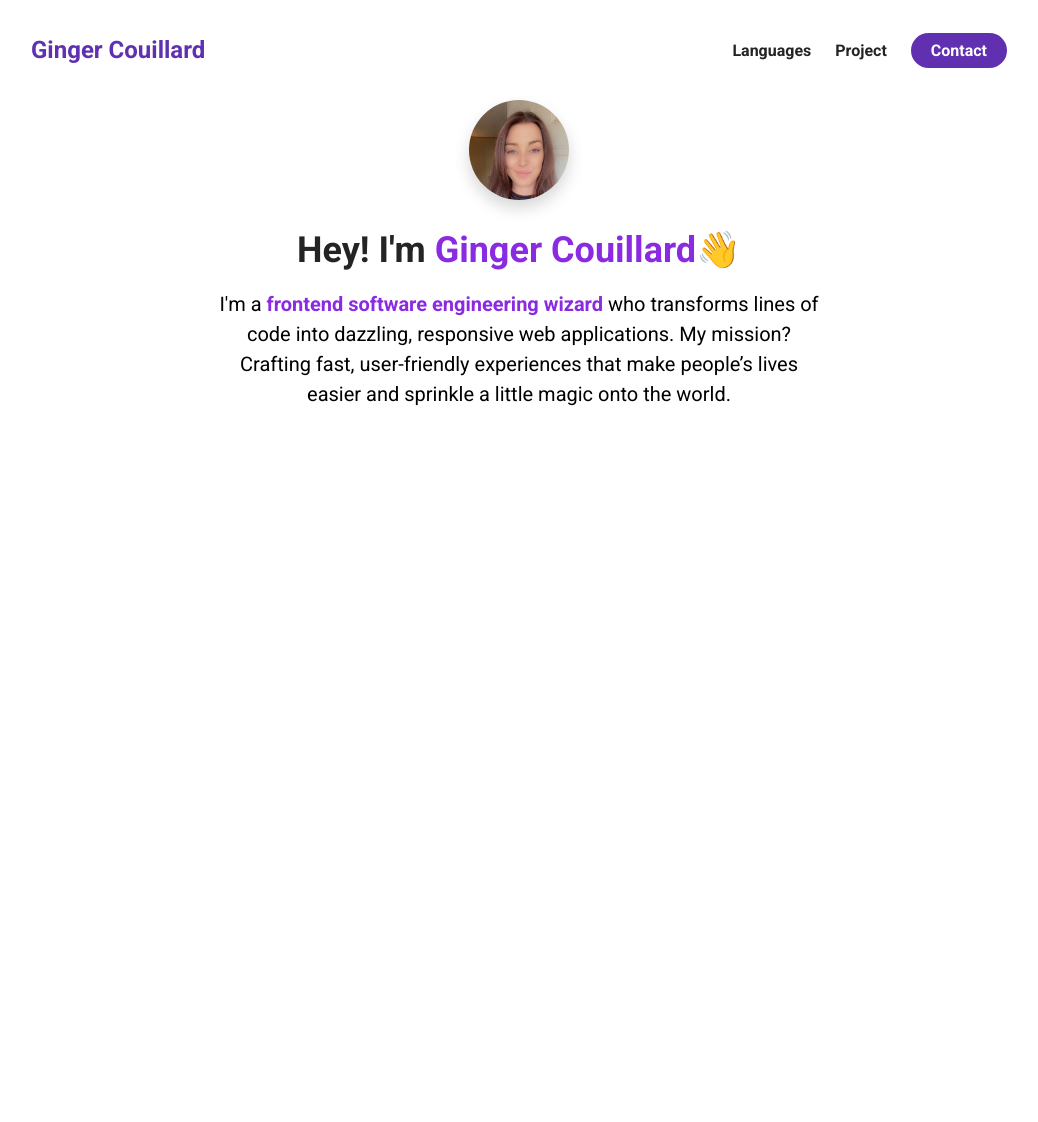
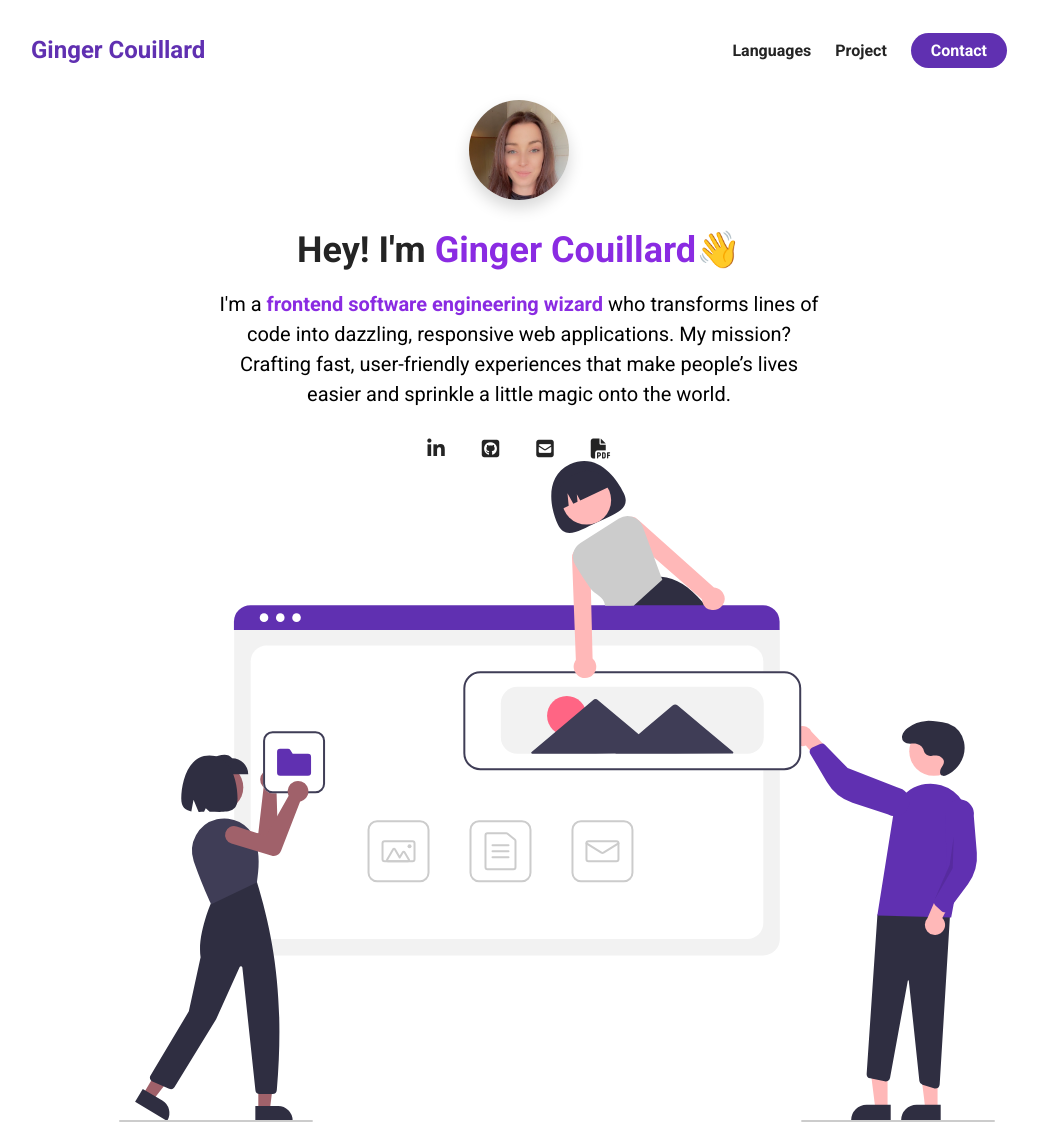
Before and after one commit to gingerbread33/portfolio-tutorial, a plain HTML site: page index.html in a window 1280 px wide. Shown: the whole page, without its empty margins (121-1159 px from the left). Before the commit the page ends 800 px from the top, so only its background shows below. Drawn offline with Linux system fonts and the light colour scheme.

Commit message:
portfolio update 3

```diff
--- a/index.html
+++ b/index.html
@@ -5,8 +5,12 @@
     <meta name="viewport" content="width=device-width, initial-scale=1.0" />
     <title>Ginger Couillard</title>
     <link rel="stylesheet" href="styles.css" />
-    <script src="https://kit.fontawesome.com/e702cd7e78.js" crossorigin="anonymous"></script>
+    <script
+      src="https://kit.fontawesome.com/e702cd7e78.js"
+      crossorigin="anonymous"
+    ></script>
   </head>
+
   <body>
     <section id="about-me">
       <nav>
@@ -37,19 +41,43 @@
         <div class="about-me__info row">
           <div class="about-me__info--container">
             <figure class="about-me__picture--mask">
-              <img src="assets/Ginger.JPG" class="about-me__picture" alt="Picture of Me!" />
+              <img
+                src="assets/Ginger.JPG"
+                class="about-me__picture"
+                alt="Picture of Me!"
+              />
             </figure>
             <h1 class="about-me__info--title">
               Hey! I'm <span class="text--purple">Ginger Couillard</span>👋
             </h1>
             <p class="about-me__info--para">
-              I'm a <strong class="text--purple">frontend software engineering wizard</strong> who
-              transforms lines of code into dazzling, responsive web
+              I'm a
+              <strong class="text--purple"
+                >frontend software engineering wizard</strong
+              >
+              who transforms lines of code into dazzling, responsive web
               applications. My mission? Crafting fast, user-friendly experiences
               that make people’s lives easier and sprinkle a little magic onto
               the world.
             </p>
+            <div class="about-me__links">
+              <a href="" class="about-me__link">
+                <i class="fa-brands fa-linkedin-in"></i>
+              </a>
+              <a href="" class="about-me__link">
+                <i class="fa-brands fa-square-github"></i>
+              </a>
+              <a href="" class="about-me__link">
+                <i class="fa-solid fa-square-envelope"></i>
+              </a>
+              <a href="" class="about-me__link">
+                <i class="fa-solid fa-file-pdf"></i>
+              </a>
+            </div>
           </div>
+          <figure class="about-me__img--container">
+            <img src="assets/undraw_websites.svg" alt="" />
+          </figure>
         </div>
       </div>
     </section>
--- a/styles.css
+++ b/styles.css
@@ -94,6 +94,11 @@ nav {
     flex-direction: column;
 }
 
+.about-me__info {
+    display: flex;
+    flex-direction: column;
+}
+
 .about-me__info--container {
     display: flex;
     flex-direction: column;
@@ -129,3 +134,16 @@ padding-bottom: 8px;
     font-size: 20px;
     margin-bottom: 28px;
 }
+
+.about-me__link {
+    font-size: 20px;
+    color: #242424;
+    text-decoration: none;
+    padding: 0 16px;
+}
+
+.about-me__img--container {
+    flex: 1;
+    display: flex;
+    align-items: center;
+}
```
